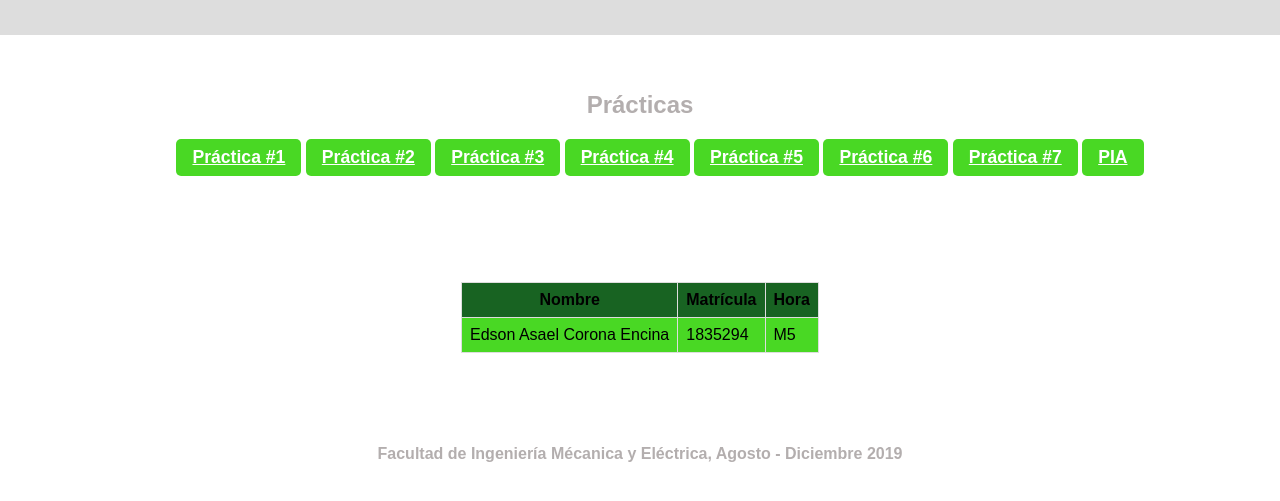
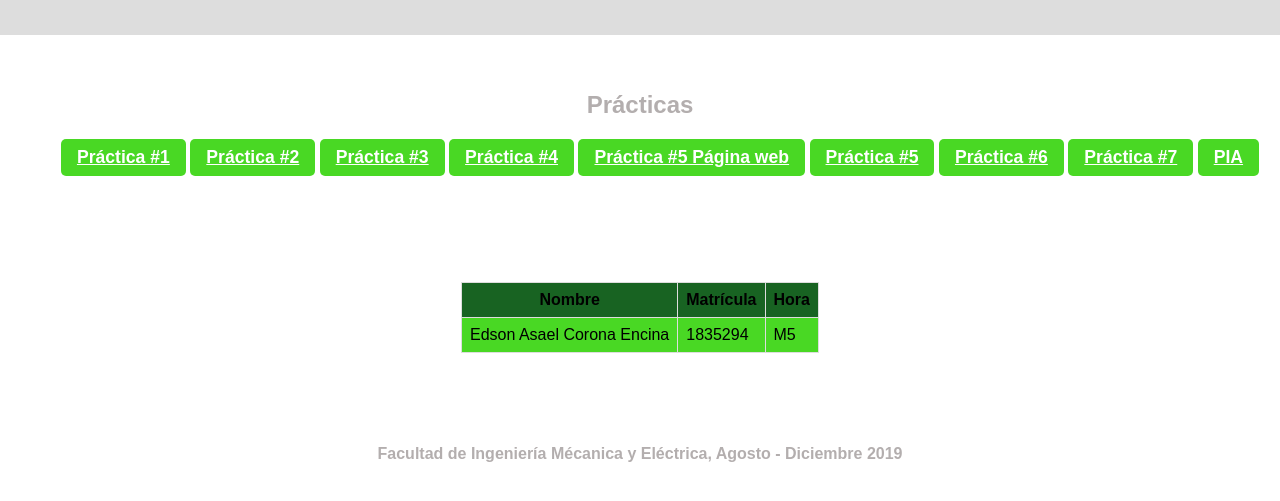
Before and after one commit to eddco0096/prograwebfime, a plain HTML site: page index.html in a window 1280 px wide. Shown: the part 105-606 px from the top of the page. Drawn offline with Linux system fonts and the light colour scheme.

Commit message:
linea nueva

```diff
--- a/index.html
+++ b/index.html
@@ -28,6 +28,7 @@
                 <li> <a href="practica2.html">Práctica #2</a></li>
                 <li> <a href="practica3.html">Práctica #3</a></li>
                 <li> <a href="practica4.html">Práctica #4</a></li>
+                <li> <a href="practica5.html">Práctica #5 Página web</a></li>
                 <li> <a href="practica5parte2.html">Práctica #5</a></li>
                 <li> <a href="practica6.html">Práctica #6</a></li>
                 <li> <a href="practica7.html">Práctica #7</a></li>
```
